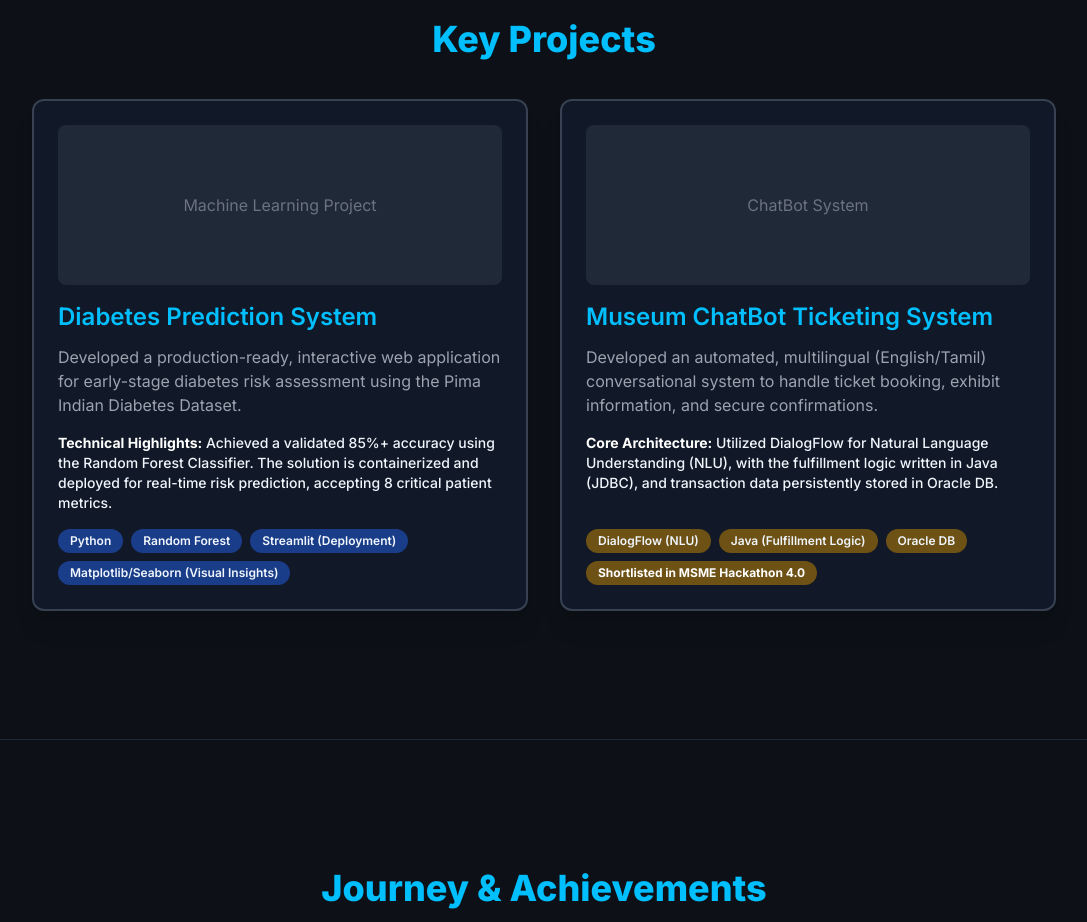
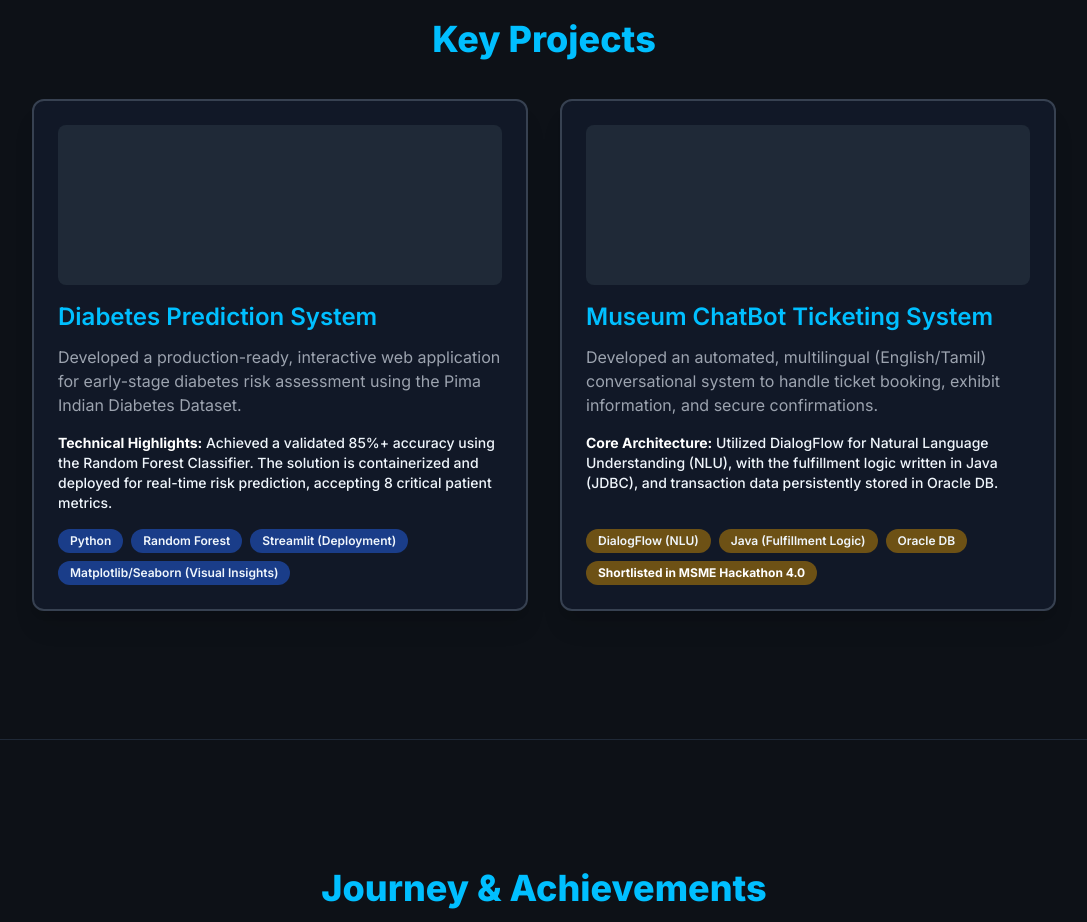
Before and after one commit to BharathiS-07/portfolio, a plain HTML site: page index.html in a window 1280 px wide. Shown: the part 2400-3322 px from the top of the page, without its empty margins (96-1183 px from the left). Drawn offline with nearby package versions, Linux system fonts and the light colour scheme.

Commit message:
Update index.html

```diff
--- a/index.html
+++ b/index.html
@@ -216,8 +216,7 @@
 
                 <div class="project-card p-6 rounded-xl border-2 border-gray-700 bg-gray-900 shadow-xl transition-all duration-300 scroll-reveal delay-100">
                     <div class="h-40 bg-gray-800 rounded-lg mb-4 flex items-center justify-center text-gray-500 overflow-hidden">
-                        Machine Learning Project
-                    </div>
+                        </div>
 
                     <div class="project-details">
                         <h3 class="text-2xl font-semibold mb-3" style="color: var(--color-primary);">Diabetes Prediction System</h3>
@@ -239,8 +238,7 @@
 
                 <div class="project-card p-6 rounded-xl border-2 border-gray-700 bg-gray-900 shadow-xl transition-all duration-300 scroll-reveal delay-200">
                     <div class="h-40 bg-gray-800 rounded-lg mb-4 flex items-center justify-center text-gray-500 overflow-hidden">
-                        ChatBot System
-                    </div>
+                        </div>
 
                     <div class="project-details">
                         <h3 class="text-2xl font-semibold mb-3" style="color: var(--color-primary);">Museum ChatBot Ticketing System</h3>
```
